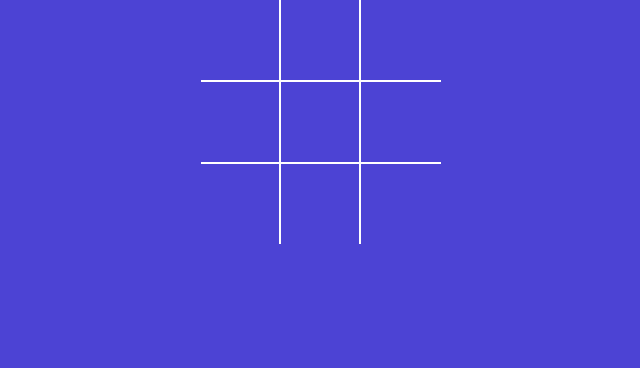
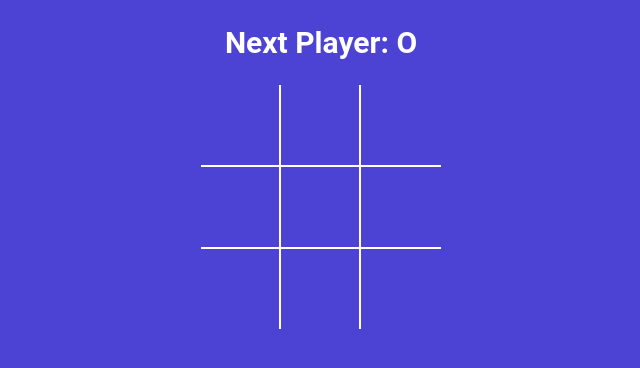
Before and after one commit to ArunShresthaa/Tic-Tac-Toe, a React (Vite) app: page / in a window 1280 px wide. Shown: the top 368 px of the page, without its empty margins (319-959 px from the left). Built offline with nearby package versions, Linux system fonts and the light colour scheme.

Commit message:
Winner done

```diff
--- a/src/App.jsx
+++ b/src/App.jsx
@@ -1,12 +1,38 @@
 import './styles.scss';
+import { useState } from 'react';
+import { calculateWinner } from './winner';
 import Board from './components/Board';
 
 function App() {
+  const [squares, setSquares] = useState(Array(9).fill(null));
+  const [isXNext, setIsXNext] = useState(false);
+
+  const winner = calculateWinner(squares);
+  const nextPlayer = isXNext ? 'X' : 'O';
+  const statusMessage = winner
+    ? `Winner is ${winner}`
+    : `Next Player: ${nextPlayer}`;
+
+  const handleSquareClick = clickedPosition => {
+    if (squares[clickedPosition] || winner) {
+      return;
+    }
+
+    setSquares(currentSquares => {
+      return currentSquares.map((squareValue, position) => {
+        if (clickedPosition === position) {
+          return isXNext ? 'X' : 'O';
+        }
+        return squareValue;
+      });
+    });
+
+    setIsXNext(currentIsXNext => !currentIsXNext);
+  };
   return (
     <div className="app">
-      <div>
-        <Board />
-      </div>
+      <h2>{statusMessage}</h2>
+      <Board squares={squares} handleSquareClick={handleSquareClick} />
     </div>
   );
 }
--- a/src/components/Board.jsx
+++ b/src/components/Board.jsx
@@ -1,27 +1,6 @@
-import { useState } from 'react';
 import Square from './Square';
 
-const Board = () => {
-  const [squares, setSquares] = useState(Array(9).fill(null));
-  const [isXNext, setIsXNext] = useState(false);
-
-  const handleSquareClick = clickedPosition => {
-    if (squares[clickedPosition]) {
-      return;
-    }
-
-    setSquares(currentSquares => {
-      return currentSquares.map((squareValue, position) => {
-        if (clickedPosition === position) {
-          return isXNext ? 'X' : 'O';
-        }
-        return squareValue;
-      });
-    });
-
-    setIsXNext(currentIsXNext => !currentIsXNext);
-  };
-
+const Board = ({ squares, handleSquareClick }) => {
   const renderSquare = position => {
     return (
       <Square
--- /dev/null
+++ b/src/winner.js
@@ -0,0 +1,19 @@
+export function calculateWinner(squares) {
+    const lines = [
+        [0, 1, 2],
+        [3, 4, 5],
+        [6, 7, 8],
+        [0, 3, 6],
+        [1, 4, 7],
+        [2, 5, 8],
+        [0, 4, 8],
+        [2, 4, 6],
+    ];
+    for (let i = 0; i < lines.length; i++) {
+        const [a, b, c] = lines[i];
+        if (squares[a] && squares[a] === squares[b] && squares[a] === squares[c]) {
+            return squares[a];
+        }
+    }
+    return null;
+}
```
